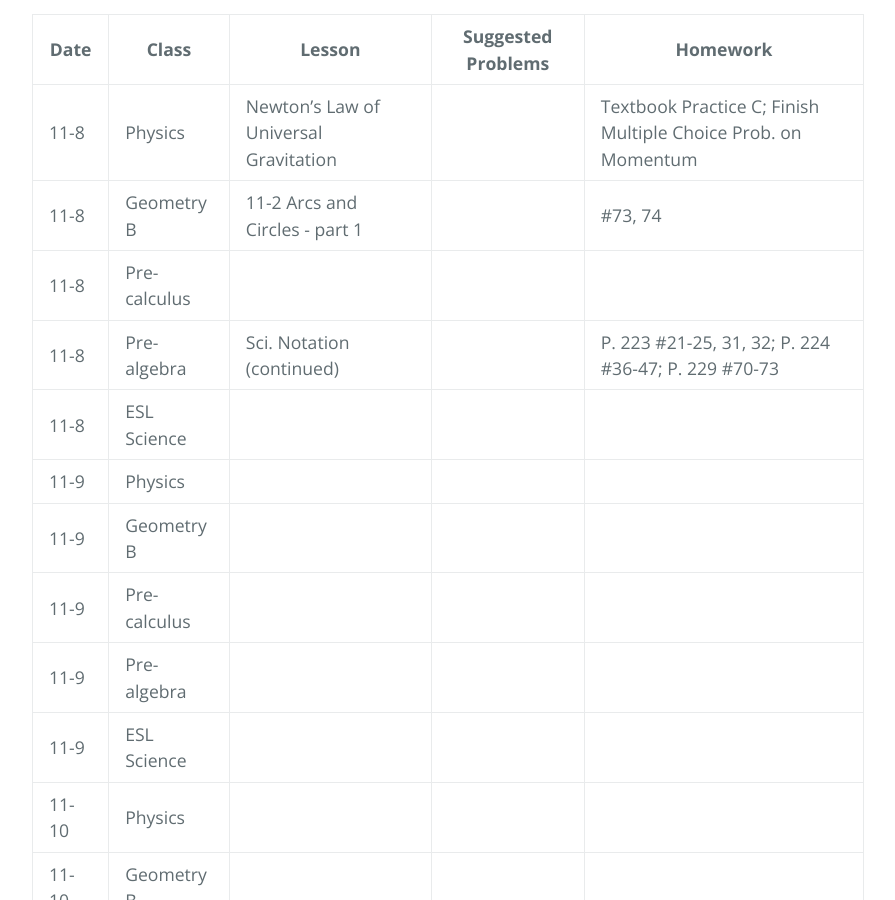
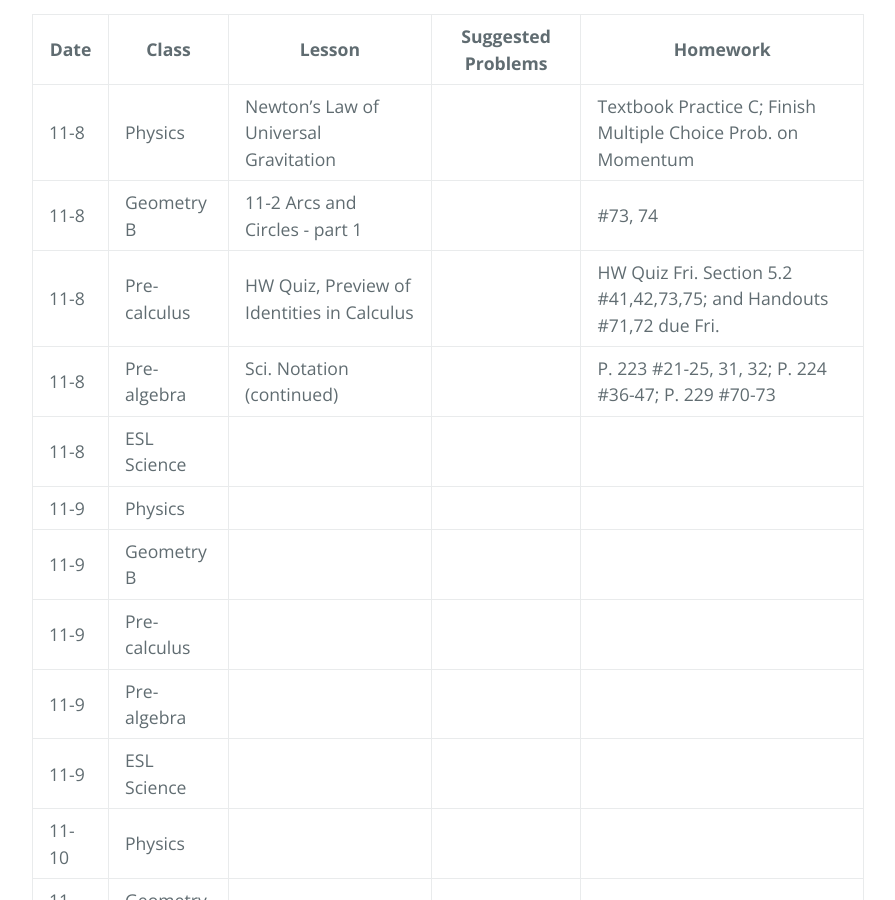
Before and after one commit to gpayoo/gpayoo, a Jekyll site: the page built from index.md, in a window 1280 px wide and 900 px high, scrolled down 554 px. Shown: the whole window, without its empty margins (192-1087 px from the left). Built offline with Jekyll 4.4.1, drawn with Linux system fonts in a browser that asks for light colours; our own code applies the rules of GitHub Pages for plain Markdown files.

Commit message:
Update index.md

```diff
--- a/index.md
+++ b/index.md
@@ -12,7 +12,7 @@ layout: default
 | ---- | ----- | ------ | -------- | ---
 | 11-8 | Physics | Newton's Law of Universal Gravitation| |  Textbook Practice C; Finish Multiple Choice Prob. on Momentum
 | 11-8 | Geometry B | 11-2 Arcs and Circles - part 1 | | #73, 74|
-| 11-8 | Pre-calculus |  | |
+| 11-8 | Pre-calculus | HW Quiz, Preview of Identities in Calculus | | HW Quiz Fri. Section 5.2 #41,42,73,75; and Handouts #71,72 due Fri.
 | 11-8 | Pre-algebra | Sci. Notation (continued)  | | P. 223 #21-25, 31, 32; P. 224 #36-47; P. 229 #70-73
 | 11-8 | ESL Science | |  |
 | 11-9 | Physics | | |
```
